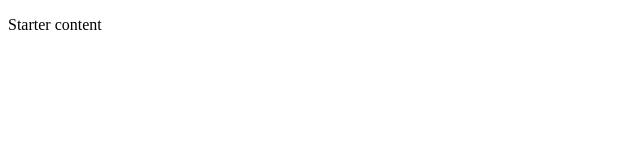
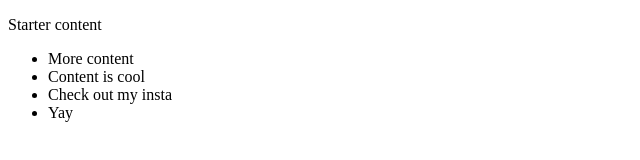
Before and after one commit to donburks/oct22-intro-git, a plain HTML site: page index.html in a window 1280 px wide. Shown: the whole page, without its empty margins (0-640 px from the left). Drawn offline with Linux system fonts and the light colour scheme.

Commit message:
Added some content

```diff
--- a/index.html
+++ b/index.html
@@ -5,5 +5,11 @@
   </head>
   <body>
     <p>Starter content</p>
+    <ul>
+      <li>More content</li>
+      <li>Content is cool</li>
+      <li>Check out my insta</li>
+      <li>Yay</li>
+    </ul>
   </body>
 </html>
```
